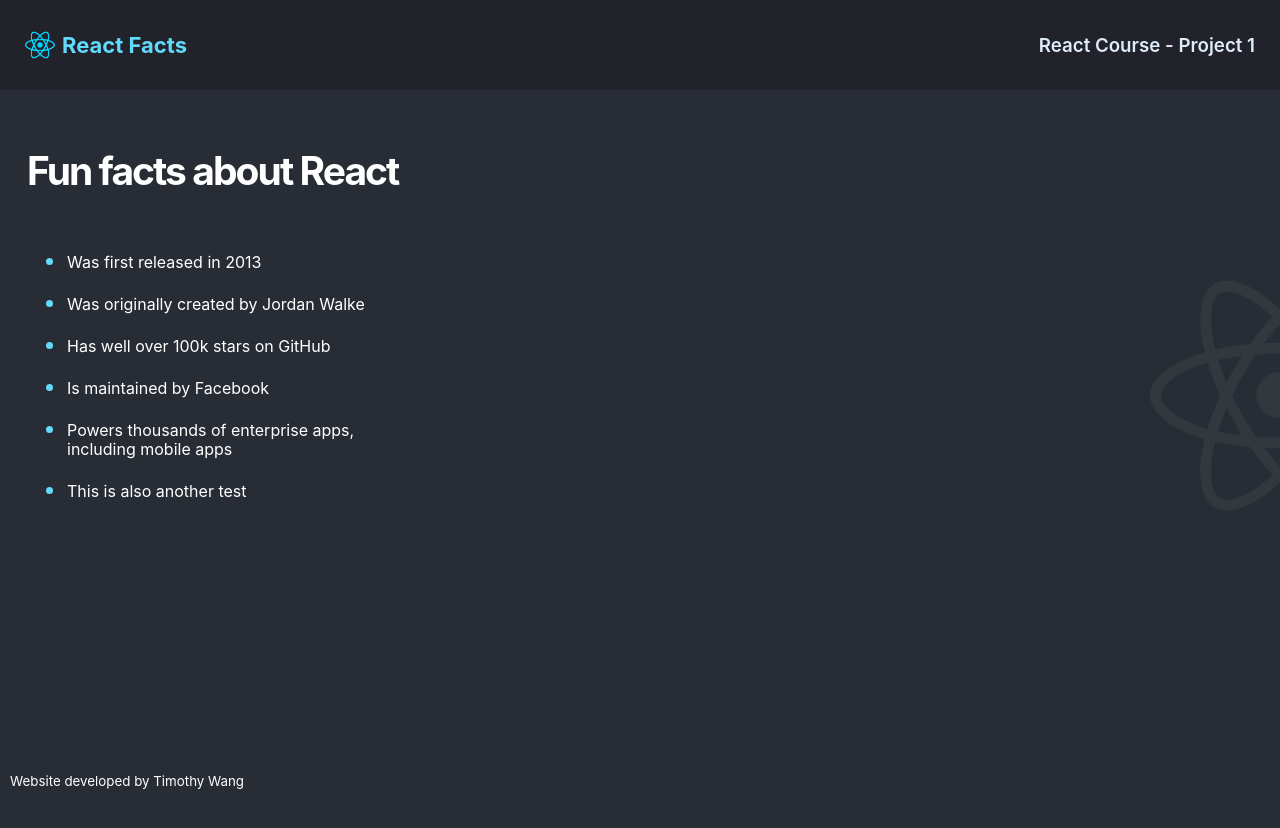
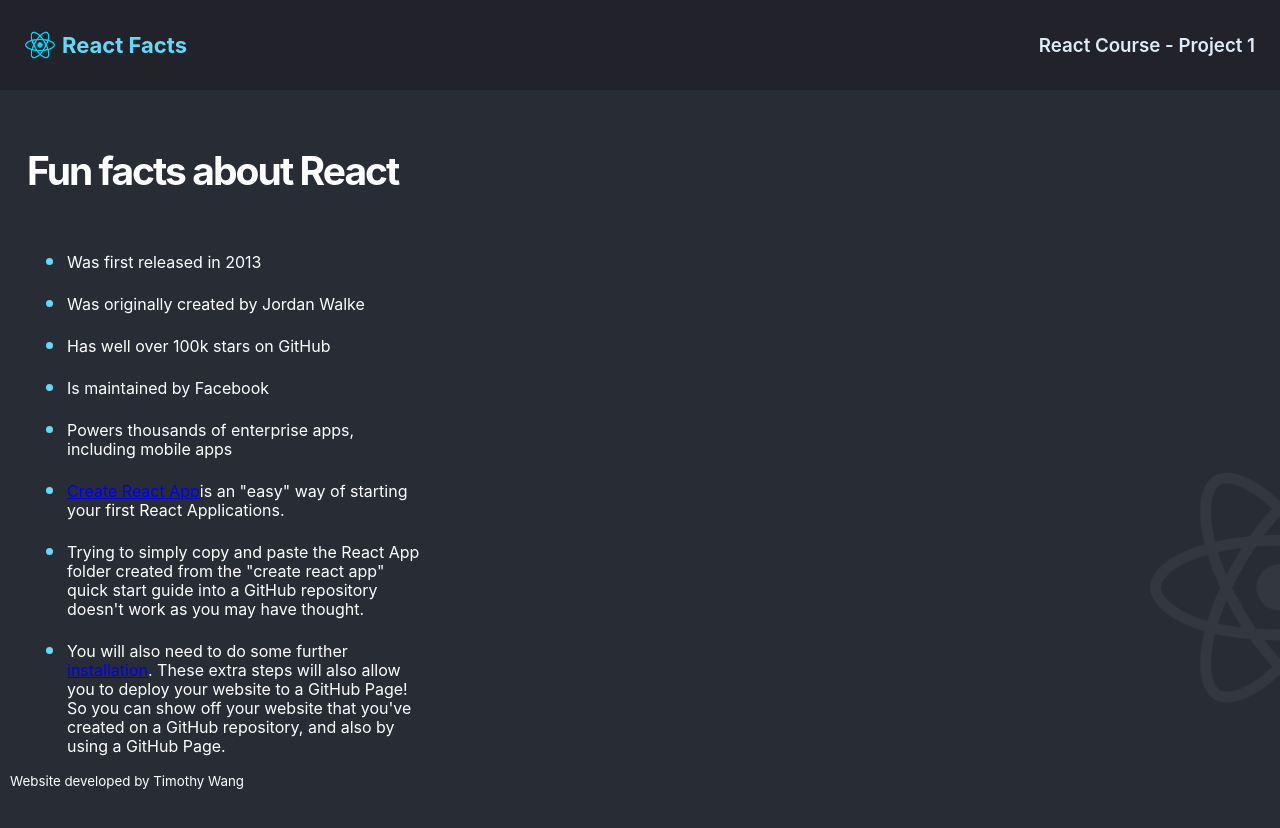
Before and after one commit to timzw961/React-Facts-Website, a React (Create React App) app: page / in a window 1280 px wide. Shown: the top 828 px of the page. Before the commit the page ends 800 px from the top, so only its background shows below. Built offline with nearby package versions, Linux system fonts and the light colour scheme.

Commit message:
adding more "facts"

```diff
--- a/src/components/Main.js
+++ b/src/components/Main.js
@@ -10,7 +10,18 @@
                 <li> Has well over 100k stars on GitHub </li>
                 <li> Is maintained by Facebook </li>
                 <li> Powers thousands of enterprise apps, including mobile apps </li>
-                <li> This is also another test </li>
+                <li> <a href ="https://create-react-app.dev/docs/getting-started/" >Create React App</a>
+                is an "easy" way of starting your first React Applications.  </li>
+                <li>
+                    Trying to simply copy and paste the React App folder created from the "create react app" quick start guide into
+                    a GitHub repository doesn't work as you may have thought.
+                </li>
+                <li>
+                    You will also need to do some further <a href="https://github.com/gitname/react-gh-pages"> installation</a>.
+                    These extra steps will also allow you to deploy your website to a GitHub Page! So you can show off your website that you've
+                    created on a GitHub repository, and also by using a GitHub Page.
+                </li>
+
             </ul>
         </main>
     )
```
